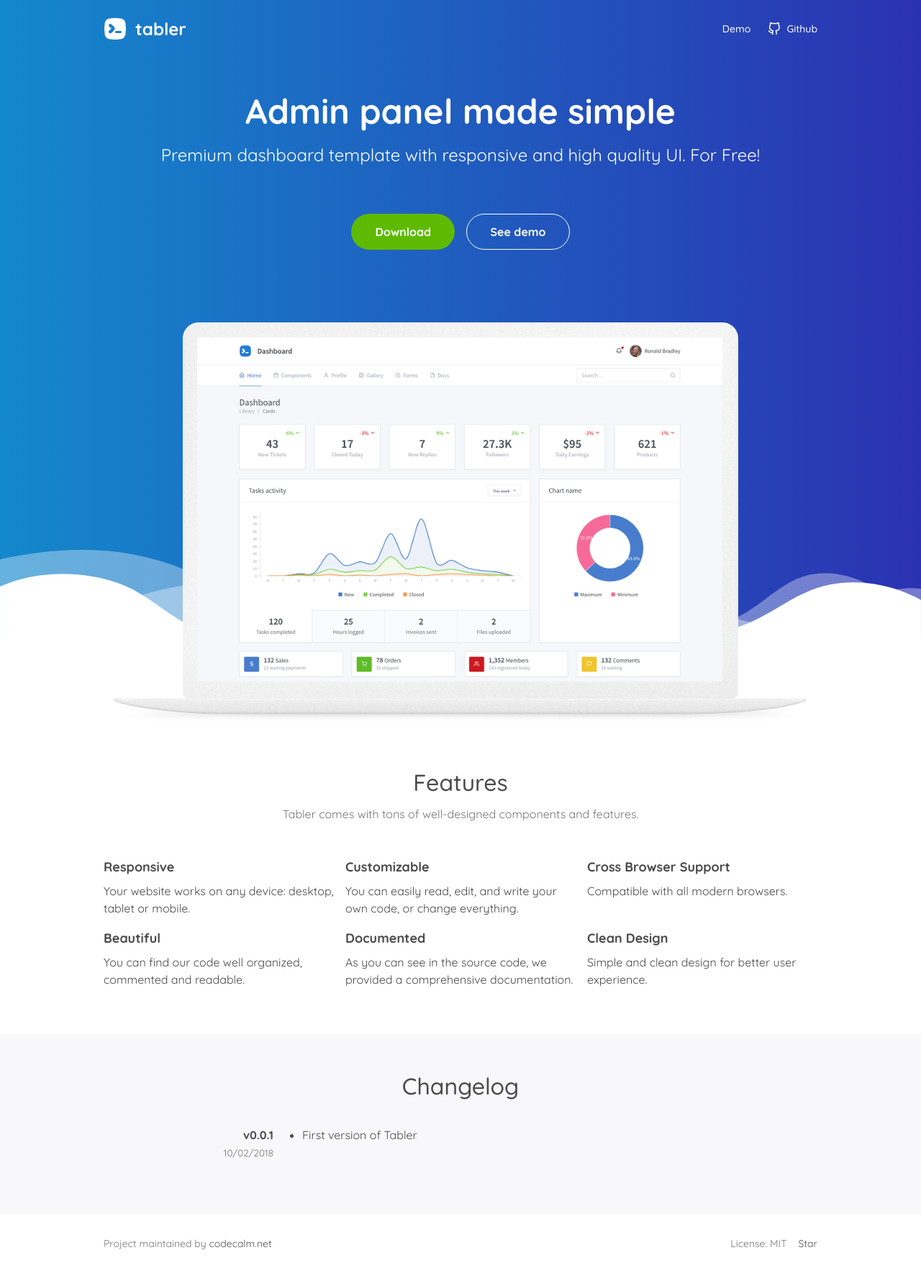
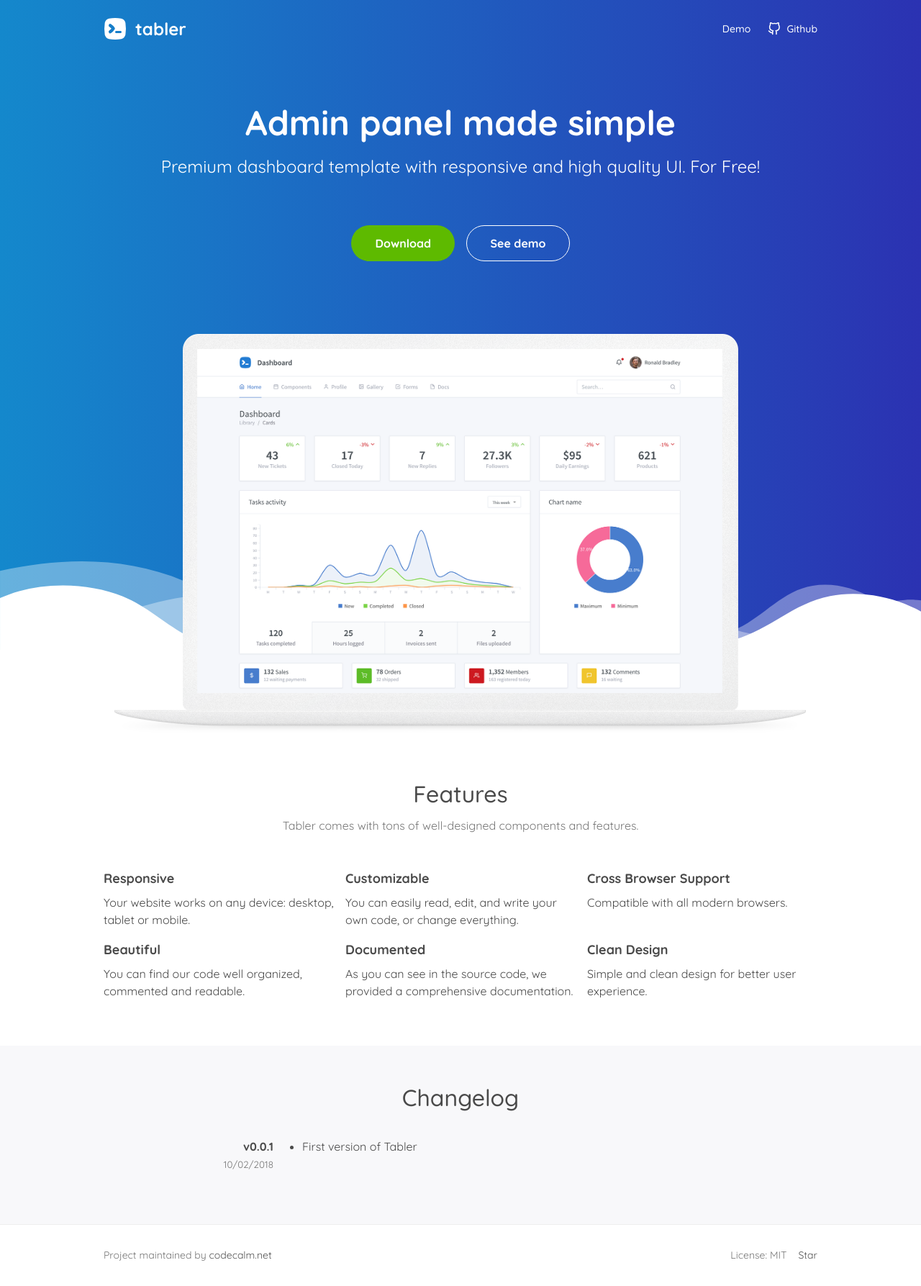
Before and after one commit to anndream/tabler.github.io, a Jekyll site: the page built from index.html, in a window 1280 px wide. Shown: the whole page at 72% size. Built offline with Jekyll 4.4.1, drawn with Linux system fonts in a browser that asks for light colours.

Commit message:
small css fixes

```diff
--- a/assets/css/style.css
+++ b/assets/css/style.css
@@ -327,7 +327,7 @@
 }
 
 .welcome-header {
-  padding: 3rem 0 6rem;
+  padding: 4rem 0 6rem;
 }
 
 .container {
--- a/assets/scss/_layout.scss
+++ b/assets/scss/_layout.scss
@@ -119,5 +119,5 @@
 }
 
 .welcome-header {
-	padding: 3rem 0 6rem;
+	padding: 4rem 0 6rem;
 }
```
